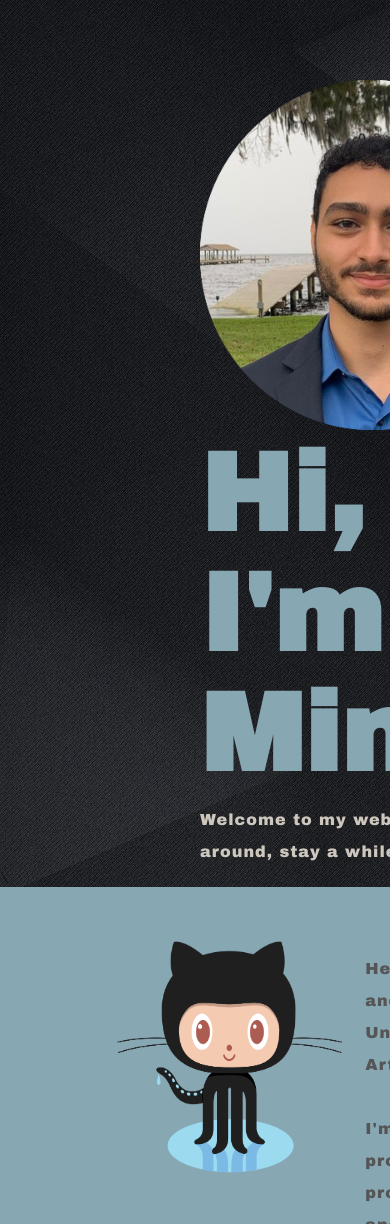
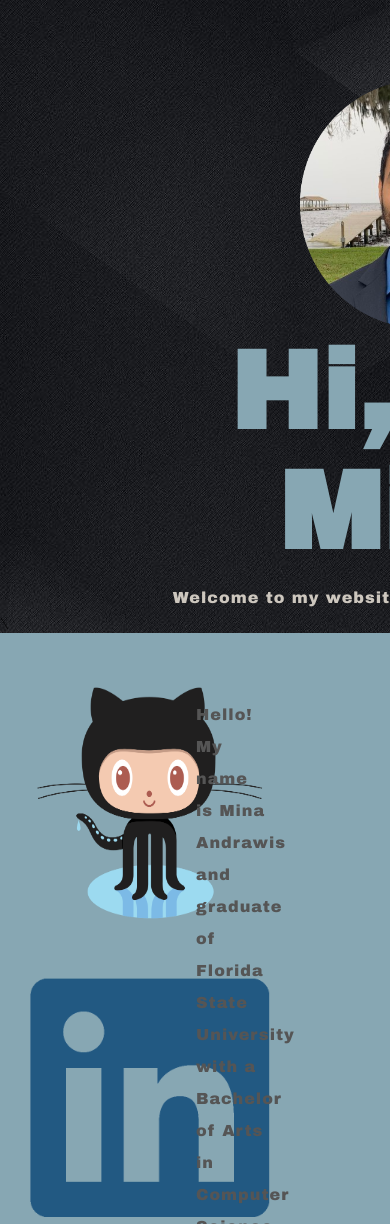
Before and after one commit to mina-andrawis/mina-andrawis.github.io, a plain HTML site: page index.html in a window 390 px wide. Shown: the top 1224 px of the page. Drawn offline with Linux system fonts and the light colour scheme; a web font is replaced by a local one.

Commit message:
fixed main div for tablet use

```diff
--- a/styles/style.css
+++ b/styles/style.css
@@ -102,7 +102,6 @@ a:visited {
 	padding-bottom: 50px;
 	flex-direction: column;
   background-color: #87a7b3;
-	min-width: 813px;
   display: inline-block;
   overflow: hidden;
 }
@@ -122,13 +121,13 @@ a:visited {
   width: 40%;
   display: inline-block;
   float: left;
+	padding-left: 80px;
+	margin:0;
 }
 
 #github{
-  width: 240px;
-  height: 240px;
-  display: inherit;
-  margin-left: 110px;
+	width: 240px;
+	height: 240px;
 }
 
 
@@ -136,7 +135,6 @@ a:visited {
   width: 240px;
   height: 240px;
   display: inherit;
-  margin-left: 110px;
   margin-top: 50px;
 }
 
@@ -177,10 +175,32 @@ a:visited {
 	height: auto;
 }
 
+#socials{
+  width: 30%;
+  display: inline-block;
+  float: left;
+	padding-left: 30px;
+}
+
+#main p{
+  display: inline-block;
+  margin-right: 120px;
+  margin-left: 40px;
+  width: calc(60% - 160px);
+  text-align: left;
+  float: right;
+  color: #555555;
+	flex: 1;
+}
+
 /* when screen shrinks, switch position of intro divs */
 .rightbox{
 	order:-1;
 	width: 100%;
+}
+
+.rightbox h2{
+	margin-top: 0px;
 }
 
 .leftbox{
@@ -192,17 +212,16 @@ a:visited {
 	margin: auto;
 	width: 100%;
 	padding-top: 0;
-	padding-left: 200px;
-	padding-right: 300px;
+	text-align: center;
 }
 
 
 #profilepic{
 	padding:0;
-	margin: auto;
+	margin: 0;
   width: 100%;
   padding-top: 80px;
-	padding-left: 200px;
+	padding-left: 300px;
 	padding-right: 300px;
 	overflow: auto;
 }
```
